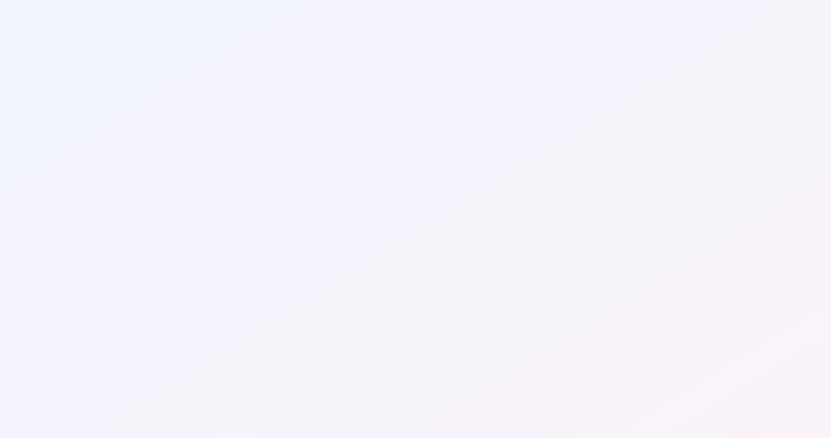
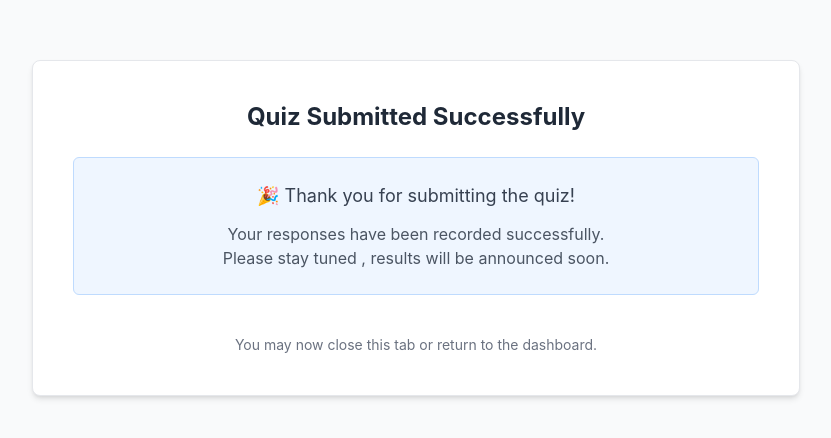
Before and after one commit to akshita264/quiz_portal, a React (Vite) app: page /quiz/submit in a window 1280 px wide. Before the commit this address had no page. Shown: the part 172-610 px from the top of the page, without its empty margins (224-1055 px from the left). Built offline with nearby package versions, Linux system fonts and the light colour scheme.

Commit message:
Submit button redirected

```diff
--- a/src/App.jsx
+++ b/src/App.jsx
@@ -17,6 +17,7 @@ import PermissionsPage from "./pages/quiz/preQuizSetup/permissions";
 import CameraSetupPage from "./pages/quiz/preQuizSetup/camerasetup";
 import ReadyPage from "./pages/quiz/preQuizSetup/ready";
 import QuestionPage from "./pages/quiz/inQuizSetup/QuestionPage";
+import Submit from "./pages/quiz/inQuizSetup/Submit";
 
 function App() {
   return (
@@ -45,6 +46,7 @@ function App() {
          </Route>
          {/*Question route */}
          <Route path="/quiz/questions" element={<QuestionPage />} />
+          <Route path="/quiz/submit" element={<Submit />} />
 
           </Routes>
 
--- a/src/pages/quiz/inQuizSetup/QuestionPage.jsx
+++ b/src/pages/quiz/inQuizSetup/QuestionPage.jsx
@@ -3,6 +3,7 @@
 import { useState, useEffect, useRef } from "react"
 import { Bookmark } from "lucide-react"
 import axios from "axios"
+import { useNavigate } from "react-router-dom";
 
 const QuizQuestion = ({ userId }) => {
   const totalQuestions = 20
@@ -260,6 +261,7 @@ const QuizQuestion = ({ userId }) => {
       console.warn("Fullscreen request failed:", err)
     }
   }
+  const navigate = useNavigate();
 
   return (
     <div className="min-h-screen bg-gray-50 select-none pointer-events-auto">
@@ -288,7 +290,8 @@ const QuizQuestion = ({ userId }) => {
               </svg>
               <span className="text-lg font-semibold text-gray-700">{formatTime(timeLeft)}</span>
             </div>
-            <button className="bg-blue-600 hover:bg-blue-700 text-white font-semibold px-6 py-2 rounded transition-all">
+            <button  onClick={() => navigate("/quiz/submit")}
+ className="bg-blue-600 hover:bg-blue-700 text-white font-semibold px-6 py-2 rounded transition-all">
               Submit Quiz
             </button>
           </div>
--- /dev/null
+++ b/src/pages/quiz/inQuizSetup/Submit.jsx
@@ -0,0 +1,29 @@
+import React from "react";
+
+const Submit = () => {
+  return (
+    <div className="flex flex-col items-center justify-center min-h-screen bg-gray-50 px-4">
+      <div className="w-full max-w-3xl bg-white shadow-md rounded-lg p-10 border border-gray-200">
+        <h1 className="text-2xl font-bold text-center text-gray-800 mb-6">
+          Quiz Submitted Successfully
+        </h1>
+
+        <div className="bg-blue-50 border border-blue-200 rounded-md p-6 text-center">
+          <p className="text-lg text-gray-700 mb-3">
+            🎉 Thank you for submitting the quiz!
+          </p>
+          <p className="text-gray-600">
+            Your responses have been recorded successfully. <br/>Please stay tuned ,
+            results will be announced soon.
+          </p>
+        </div>
+
+        <div className="text-center mt-10 text-sm text-gray-500">
+          You may now close this tab or return to the dashboard.
+        </div>
+      </div>
+    </div>
+  );
+};
+
+export default Submit;
```
